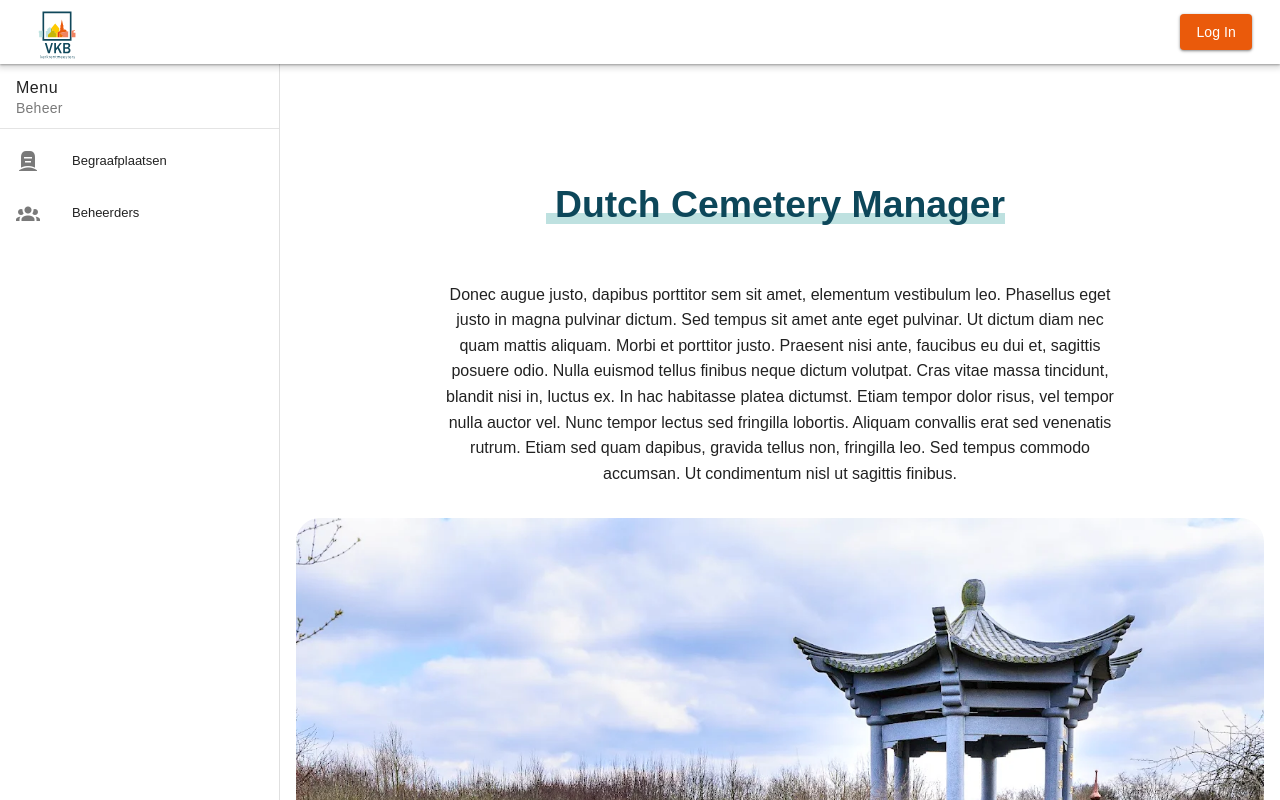
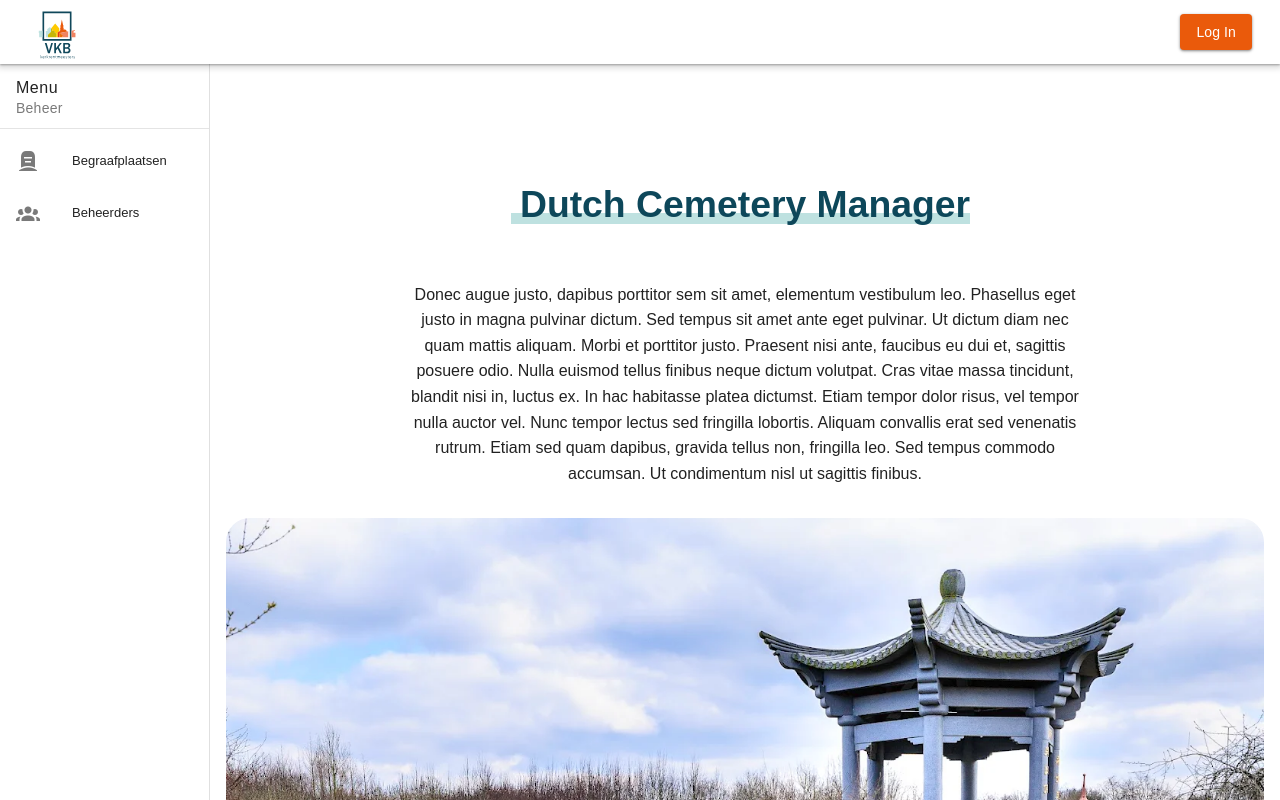
Before and after one commit to YassiraRaddahi/VKB-Gravenproject, a Vue app in the folder apps/web/: page /home in a window 1280 px wide. Shown: the top 800 px of the page. Built offline with nearby package versions, Linux system fonts and the light colour scheme; no server answers.

Commit message:
Kleine wijzigingen in de ListSideBar

```diff
--- a/apps/web/src/components/ListSideBar.vue
+++ b/apps/web/src/components/ListSideBar.vue
@@ -1,8 +1,10 @@
 <template>
-  <v-navigation-drawer
+   <v-navigation-drawer
     v-model="drawer"
     location="left"
-    width="280"
+    :temporary="mobile"
+    :scrim="mobile"
+    :width="mobile ? '100%' : 210"
   >
     <v-list>
       <v-list-item title="Menu" subtitle="Beheer"></v-list-item>
```
